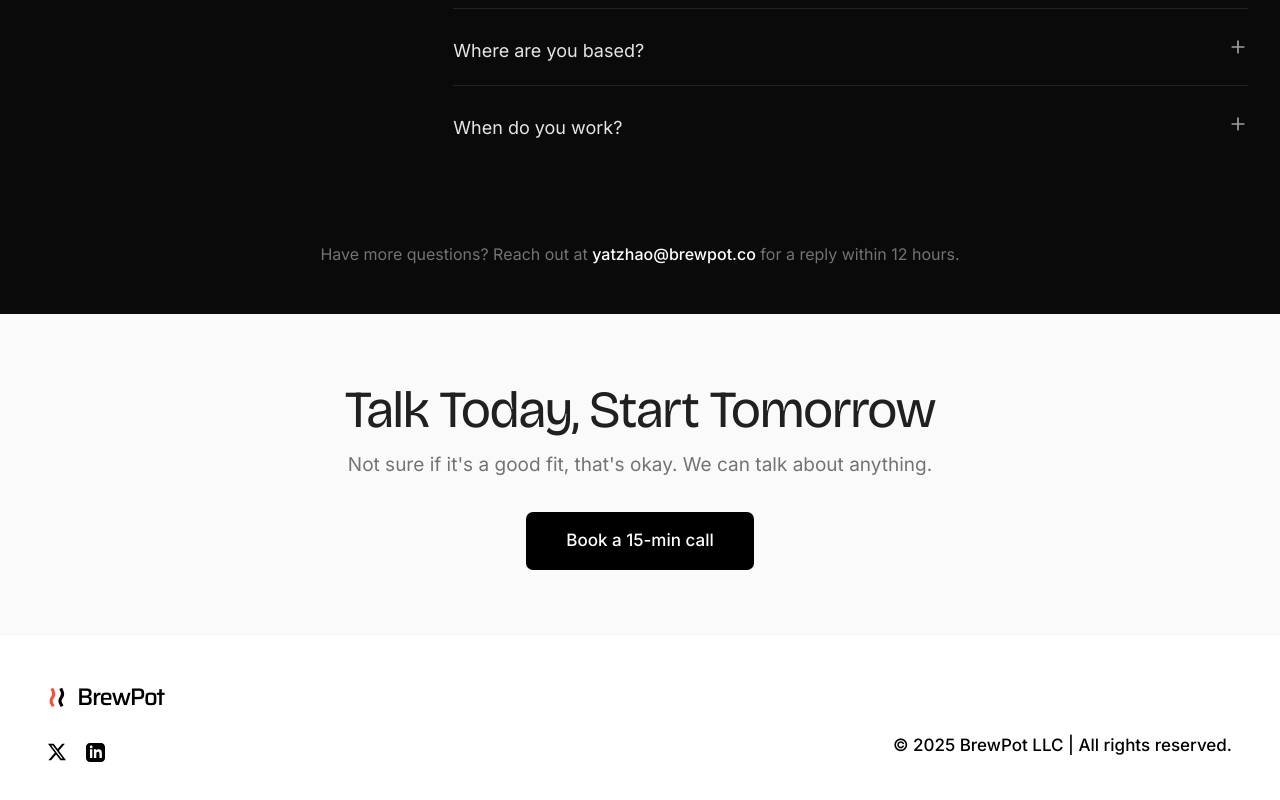
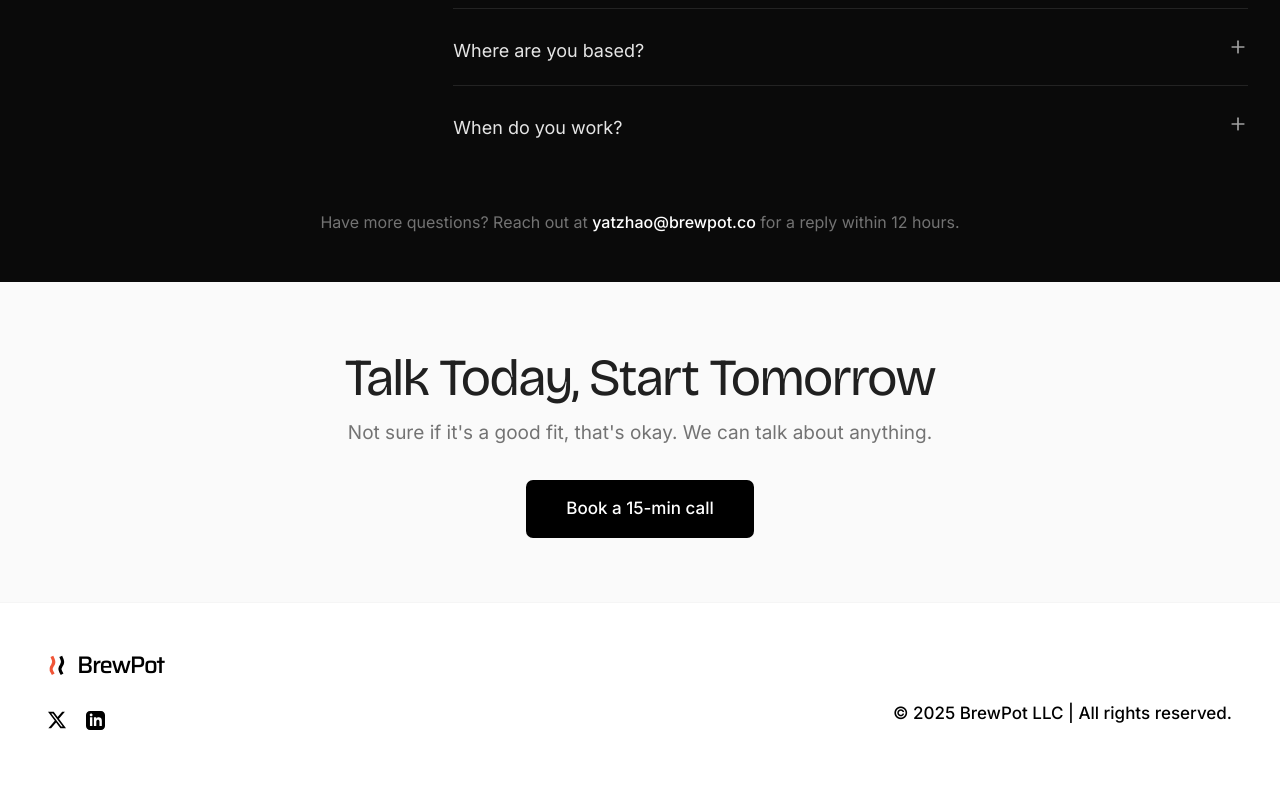
Before and after one commit to yatingzhaoo/BrewPot, a React (Vite) app: page / in a window 1280 px wide. Shown: the part 3011-3811 px from the top of the page. After the commit the page ends 3789 px from the top, so only its background shows below. Built offline with nearby package versions, Linux system fonts and the light colour scheme.

Commit message:
feat: add favicon and reduce FAQ bottom spacing

```diff
--- a/index.html
+++ b/index.html
@@ -4,6 +4,7 @@
     <meta charset="UTF-8" />
     <meta name="viewport" content="width=device-width, initial-scale=1.0" />
     <title>BrewPot - Design Subscription</title>
+    <link rel="icon" type="image/png" href="/favicon.png" />
   </head>
   <body>
     <div id="root"></div>
--- a/src/components/FAQ.tsx
+++ b/src/components/FAQ.tsx
@@ -92,7 +92,7 @@
           </div>
         </div>
 
-        <div className="mt-20 text-center">
+        <div className="mt-12 text-center">
           <p className="text-neutral-500 text-[16px] font-sans">
             Have more questions? Reach out at <a href="mailto:yatzhao@brewpot.co" className="text-white font-medium hover:underline">yatzhao@brewpot.co</a> for a reply within 12 hours.
           </p>
```
Also changed, not shown: public/favicon.png (added), src/asset/Logo 1.png (added).
